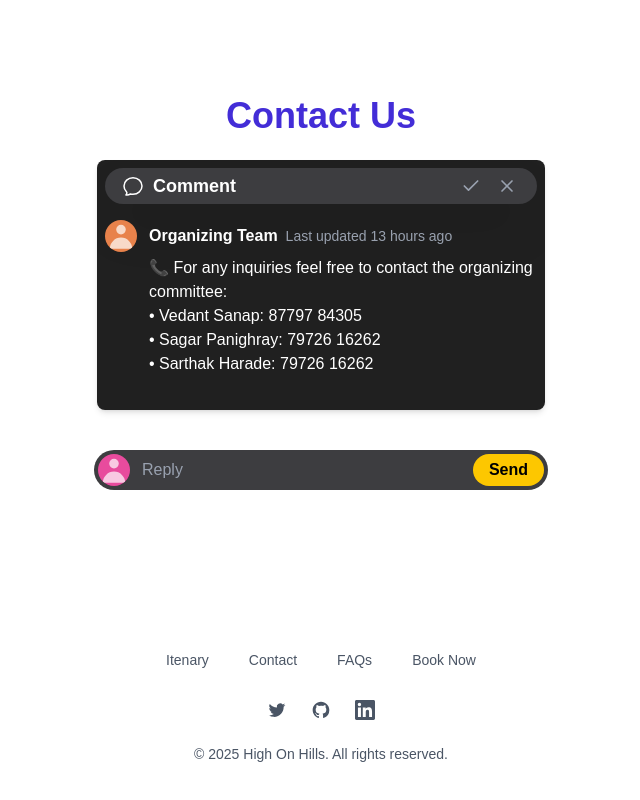
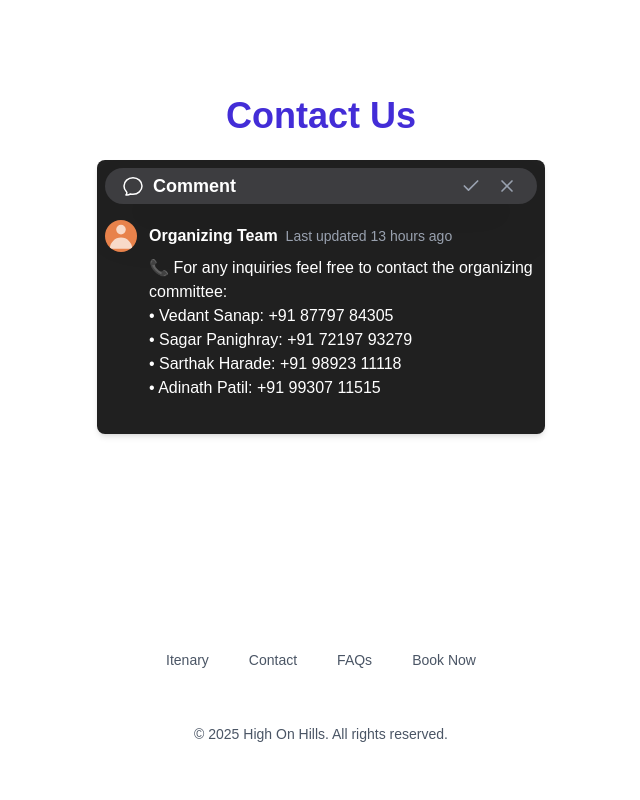
Before and after one commit to VedantSanap0110/HighOnHills, a Next.js app: page / in a window 1280 px wide. Shown: the part 11120-11920 px from the top of the page, without its empty margins (319-959 px from the left). Built offline with nearby package versions, Linux system fonts and the light colour scheme.

Commit message:
fixed bugs

```diff
--- a/components/Contact.tsx
+++ b/components/Contact.tsx
@@ -14,9 +14,10 @@ function Contact() {
             id: 1,
             text: [
               "📞 For any inquiries feel free to contact the organizing committee:",
-              "• Vedant Sanap: 87797 84305",
-              "• Sagar Panighray: 79726 16262",
-              "• Sarthak Harade: 79726 16262",
+              "• Vedant Sanap: +91 87797 84305",
+              "• Sagar Panighray: +91 72197 93279",
+              "• Sarthak Harade: +91 98923 11118",
+              "• Adinath Patil: +91 99307 11515",
             ],
             time: "Last updated 13 hours ago",
             user: "Organizing Team",
--- a/components/Footer.tsx
+++ b/components/Footer.tsx
@@ -14,44 +14,32 @@ const navigation: {
     { name: 'Itenary', href: '#' },
     { name: 'Contact', href: '#' },
     { name: 'FAQs', href: '#' },
-    { name: 'Book Now', href: '#' },
+    { name: 'Book Now', href: 'https://forms.gle/1ZNffFGjvHYVxnej8' },
   ],
   social: [
-    {
-      name: 'Twitter',
-      href: 'https://twitter.com/ansub',
-      icon: (props: React.SVGProps<SVGSVGElement>) => (
-        <svg fill="currentColor" viewBox="0 0 24 24" {...props}>
-          <path d="M8.29 20.251c7.547 0 11.675-6.253 11.675-11.675 0-.178 0-.355-.012-.53A8.348 8.348 0 0022 5.92a8.19 8.19 0 01-2.357.646 4.118 4.118 0 001.804-2.27 8.224 8.224 0 01-2.605.996 4.107 4.107 0 00-6.993 3.743 11.65 11.65 0 01-8.457-4.287 4.106 4.106 0 001.27 5.477A4.072 4.072 0 012.8 9.713v.052a4.105 4.105 0 003.292 4.022 4.095 4.095 0 01-1.853.07 4.108 4.108 0 003.834 2.85A8.233 8.233 0 012 18.407a11.616 11.616 0 006.29 1.84" />
-        </svg>
-      ),
-    },
-    {
-      name: 'GitHub',
-      href: 'https://github.com/ansub',
-      icon: (props: React.SVGProps<SVGSVGElement>) => (
-        <svg fill="currentColor" viewBox="0 0 24 24" {...props}>
-          <path
-            fillRule="evenodd"
-            d="M12 2C6.477 2 2 6.484 2 12.017c0 4.425 2.865 8.18 6.839 9.504.5.092.682-.217.682-.483 0-.237-.008-.868-.013-1.703-2.782.605-3.369-1.343-3.369-1.343-.454-1.158-1.11-1.466-1.11-1.466-.908-.62.069-.608.069-.608 1.003.07 1.531 1.032 1.531 1.032.892 1.53 2.341 1.088 2.91.832.092-.647.35-1.088.636-1.338-2.22-.253-4.555-1.113-4.555-4.951 0-1.093.39-1.988 1.029-2.688-.103-.253-.446-1.272.098-2.65 0 0 .84-.27 2.75 1.026A9.564 9.564 0 0112 6.844c.85.004 1.705.115 2.504.337 1.909-1.296 2.747-1.027 2.747-1.027.546 1.379.202 2.398.1 2.651.64.7 1.028 1.595 1.028 2.688 0 3.848-2.339 4.695-4.566 4.943.359.309.678.92.678 1.855 0 1.338-.012 2.419-.012 2.747 0 .268.18.58.688.482A10.019 10.019 0 0022 12.017C22 6.484 17.522 2 12 2z"
-            clipRule="evenodd"
-          />
-        </svg>
-      ),
-    },
-    {
-      name: 'LinkedIn',
-      href: 'https://linkedin.com/in/ansub',
-      icon: (props: React.SVGProps<SVGSVGElement>) => (
-        <svg fill="currentColor" viewBox="0 0 24 24" {...props}>
-          <path
-            fillRule="evenodd"
-            d="M20.447 20.452h-3.554v-5.569c0-1.328-.027-3.037-1.852-3.037-1.853 0-2.136 1.445-2.136 2.939v5.667H9.351V9h3.414v1.561h.046c.477-.9 1.637-1.85 3.37-1.85 3.601 0 4.267 2.37 4.267 5.455v6.286zM5.337 7.433a2.062 2.062 0 0 1-2.063-2.065 2.064 2.064 0 1 1 2.063 2.065zm1.782 13.019H3.555V9h3.564v11.452zM22.225 0H1.771C.792 0 0 .774 0 1.729v20.542C0 23.227.792 24 1.771 24h20.451C23.2 24 24 23.227 24 22.271V1.729C24 .774 23.2 0 22.222 0h.003z"
-            clipRule="evenodd"
-          />
-        </svg>
-      ),
-    },
+    // {
+    //   name: 'Twitter',
+    //   href: 'https://twitter.com/ansub',
+    //   icon: (props: React.SVGProps<SVGSVGElement>) => (
+    //     <svg fill="currentColor" viewBox="0 0 24 24" {...props}>
+    //       <path d="M8.29 20.251c7.547 0 11.675-6.253 11.675-11.675 0-.178 0-.355-.012-.53A8.348 8.348 0 0022 5.92a8.19 8.19 0 01-2.357.646 4.118 4.118 0 001.804-2.27 8.224 8.224 0 01-2.605.996 4.107 4.107 0 00-6.993 3.743 11.65 11.65 0 01-8.457-4.287 4.106 4.106 0 001.27 5.477A4.072 4.072 0 012.8 9.713v.052a4.105 4.105 0 003.292 4.022 4.095 4.095 0 01-1.853.07 4.108 4.108 0 003.834 2.85A8.233 8.233 0 012 18.407a11.616 11.616 0 006.29 1.84" />
+    //     </svg>
+    //   ),
+    // },
+    // {
+    //   name: 'GitHub',
+    //   href: 'https://github.com/ansub',
+    //   icon: (props: React.SVGProps<SVGSVGElement>) => (
+    //     <svg fill="currentColor" viewBox="0 0 24 24" {...props}>
+    //       <path
+    //         fillRule="evenodd"
+    //         d="M12 2C6.477 2 2 6.484 2 12.017c0 4.425 2.865 8.18 6.839 9.504.5.092.682-.217.682-.483 0-.237-.008-.868-.013-1.703-2.782.605-3.369-1.343-3.369-1.343-.454-1.158-1.11-1.466-1.11-1.466-.908-.62.069-.608.069-.608 1.003.07 1.531 1.032 1.531 1.032.892 1.53 2.341 1.088 2.91.832.092-.647.35-1.088.636-1.338-2.22-.253-4.555-1.113-4.555-4.951 0-1.093.39-1.988 1.029-2.688-.103-.253-.446-1.272.098-2.65 0 0 .84-.27 2.75 1.026A9.564 9.564 0 0112 6.844c.85.004 1.705.115 2.504.337 1.909-1.296 2.747-1.027 2.747-1.027.546 1.379.202 2.398.1 2.651.64.7 1.028 1.595 1.028 2.688 0 3.848-2.339 4.695-4.566 4.943.359.309.678.92.678 1.855 0 1.338-.012 2.419-.012 2.747 0 .268.18.58.688.482A10.019 10.019 0 0022 12.017C22 6.484 17.522 2 12 2z"
+    //         clipRule="evenodd"
+    //       />
+    //     </svg>
+    //   ),
+    // },
+
   ],
 }
 
--- a/components/animata/card/comment-reply-card.tsx
+++ b/components/animata/card/comment-reply-card.tsx
@@ -1,7 +1,7 @@
 "use client";
 
-import React, { useEffect, useRef, useState } from "react";
-import { AnimatePresence, motion,easeInOut } from "framer-motion";
+import React, { useEffect, useRef } from "react";
+import { AnimatePresence, motion, easeInOut } from "framer-motion";
 import { Check, X } from "lucide-react";
 
 interface Comment {
@@ -31,34 +31,8 @@ export default function CommentReplyCard({
 }: {
   initialComments: Comment[];
 }) {
-  const [comments, setComments] = useState<Comment[]>([...initialComments]);
-  const [newComment, setNewComment] = useState<string>("");
-  const [isAnimating, setIsAnimating] = useState(false);
-  const containerRef = useRef<HTMLDivElement>(null);
-  const inputRef = useRef<HTMLInputElement>(null);
-
-  const handleAddComment = () => {
-    if (newComment.trim() === "") return;
-    setIsAnimating(true);
-    const newCommentData: Comment = {
-      id: comments.length + 1,
-      user: "Emily",
-      text: [newComment],
-      time: "now",
-      avatarColor: "#e84b9d",
-    };
-
-    setTimeout(() => {
-      setComments((prevComments) => [...prevComments, newCommentData]);
-      setNewComment("");
-      setTimeout(() => {
-        setIsAnimating(false);
-        if (inputRef.current) {
-          inputRef.current.focus();
-        }
-      }, 300);
-    }, 300);
-  };
+    const comments = [...initialComments];
+    const containerRef = useRef<HTMLDivElement>(null);
 
   useEffect(() => {
     if (containerRef.current) {
@@ -158,55 +132,6 @@ export default function CommentReplyCard({
           </motion.div>
         </motion.div>
       </div>
-
-      {/* Input Box */}
-      <AnimatePresence>
-        {!isAnimating && (
-          <motion.div
-            className="absolute bottom-[-10] left-0 right-0 mx-auto mt-8 w-full max-w-[470px] rounded-lg p-2"
-            initial={{ opacity: 0, y: 60 }}
-            animate={{ opacity: 1, y: 0 }}
-            exit={{ opacity: 0, y: -60 }}
-            transition={{ duration: 0.3 }}
-          >
-            <div className="relative flex items-center rounded-3xl bg-[#3d3d40] p-1">
-              <div className="mr-3 h-8 w-8 overflow-hidden rounded-full bg-[#e84b9d]">
-                <svg
-                  className="h-full w-full text-white opacity-70"
-                  fill="currentColor"
-                  viewBox="0 0 20 20"
-                  xmlns="http://www.w3.org/2000/svg"
-                >
-                  <path
-                    fillRule="evenodd"
-                    d="M10 9a3 3 0 100-6 3 3 0 000 6zm-7 9a7 7 0 1114 0H3z"
-                    clipRule="evenodd"
-                  ></path>
-                </svg>
-              </div>
-              <input
-                ref={inputRef}
-                type="text"
-                className="flex-grow bg-transparent text-white placeholder-gray-400 focus:outline-none"
-                placeholder="Reply"
-                value={newComment}
-                onChange={(e) => setNewComment(e.target.value)}
-                onKeyPress={(e) => {
-                  if (e.key === "Enter") {
-                    handleAddComment();
-                  }
-                }}
-              />
-              <button
-                onClick={handleAddComment}
-                className="ml-2 rounded-3xl bg-yellow-400 px-4 py-1 font-semibold text-black transition hover:bg-yellow-500"
-              >
-                Send
-              </button>
-            </div>
-          </motion.div>
-        )}
-      </AnimatePresence>
     </div>
   );
 }
```
